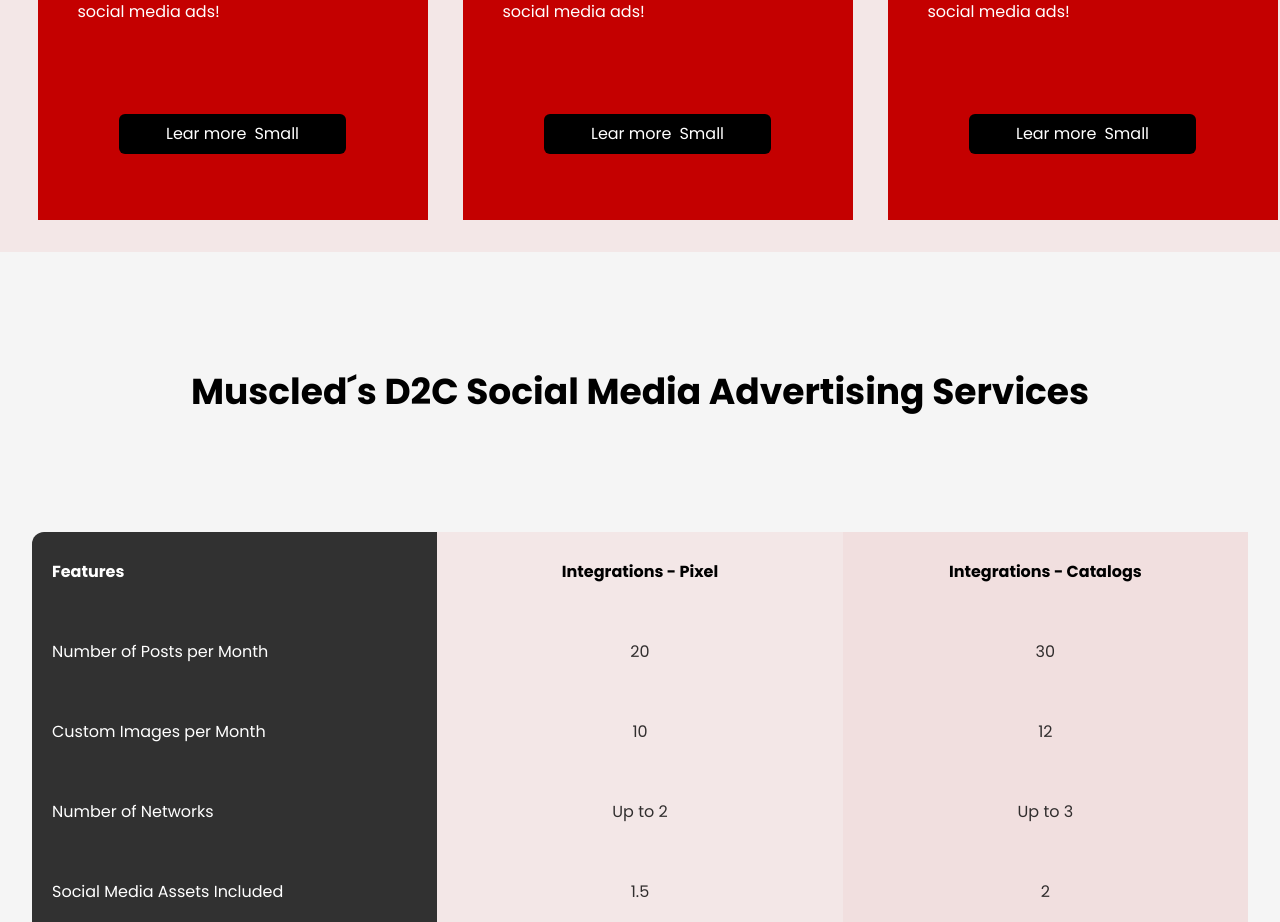
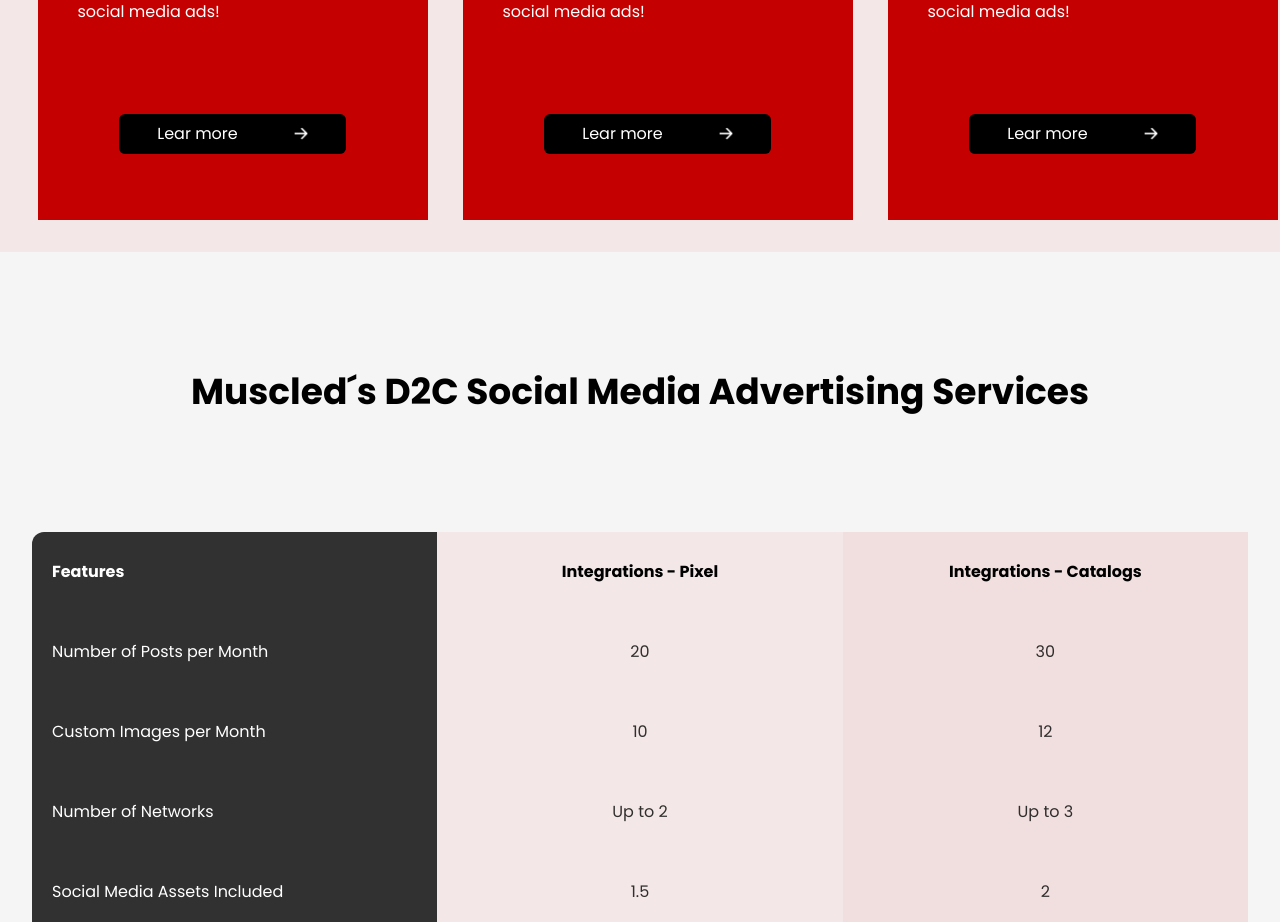
Before and after one commit to Musclednazmul123/muscled-landing-pages, a Next.js app: page /views/muscled-d2c-social-advertising-services in a window 1280 px wide. Shown: the part 4160-5082 px from the top of the page. Built offline with nearby package versions, Linux system fonts and the light colour scheme.

Commit message:
[MUS-00014] updated

```diff
--- a/components/Button.tsx
+++ b/components/Button.tsx
@@ -1,18 +1,25 @@
-import Link from 'next/link'
-import React from 'react'
-import { FC } from 'react'
-import { ButtonProps } from '../types/types'
-
+import Link from "next/link";
+import React from "react";
+import { FC } from "react";
+import { ButtonProps } from "../types/types";
+import arrowIcon from "components/assets/Vector.png";
 interface Props {
-  arrow: String
+  arrow: String;
 }
 const Arrow = ({ arrow }: Props) => {
-  if (arrow === 'small') {
-    return <div className='ml-2'>Small</div>
+  if (arrow === "small") {
+    return <div className="ml-2">Small</div>;
+  }
+  if (arrow === "arrowIcon") {
+    return (
+      <div className="ml-[56px]">
+        <img src={arrowIcon.src} width="14px" height="12.25px" />
+      </div>
+    );
   }
 
-  return <div className='ml-2'>big</div>
-}
+  return <div className="ml-2">big</div>;
+};
 
 const Button: FC<ButtonProps> = ({
   text,
@@ -28,26 +35,26 @@
     <div>
       <button
         className={` text-white flex justify-center items-center text-md py-2 text-semibold px-5 w-full active:scale-[95%] ${
-          rounded ? 'rounded-full' : 'rounded-md'
-        } ${shadow && ' shadow-sm'} ${outline && ' border-2 border-gray-600'} ${
+          rounded ? "rounded-full" : "rounded-md"
+        } ${shadow && " shadow-sm"} ${outline && " border-2 border-gray-600"} ${
           violate
-            ? 'bg-[4E01A9]'
+            ? "bg-[4E01A9]"
             : red
-            ? 'bg-red-400'
+            ? "bg-red-400"
             : white
-            ? 'bg-white text-black'
-            : 'bg-black'
+            ? "bg-white text-black"
+            : "bg-black"
         }`}
       >
         {text}
-        {arrow !== undefined ? <Arrow arrow={arrow!} /> : ''}
+        {arrow !== undefined ? <Arrow arrow={arrow!} /> : ""}
         {/* <BiRightArrowAlt /> */}
       </button>
     </div>
-  )
-}
+  );
+};
 
-export default Button
+export default Button;
 
 //default button will be black background aand white text, you can over write them by using this props
 
--- a/components/common/SimpleCard.tsx
+++ b/components/common/SimpleCard.tsx
@@ -10,7 +10,7 @@
       </p>
       <p className="w-[310px] h-[104px] mr-[40px] ml-[40px] ">{itemPara}</p>
       <span className="w-[227px] h-[66px] mr-[81.5px] ml-[81.5px] mt-[58px]">
-        <Button text={buttonLabel} arrow="small" />
+        <Button text={buttonLabel} arrow="arrowIcon" />
       </span>
     </div>
   );
```
